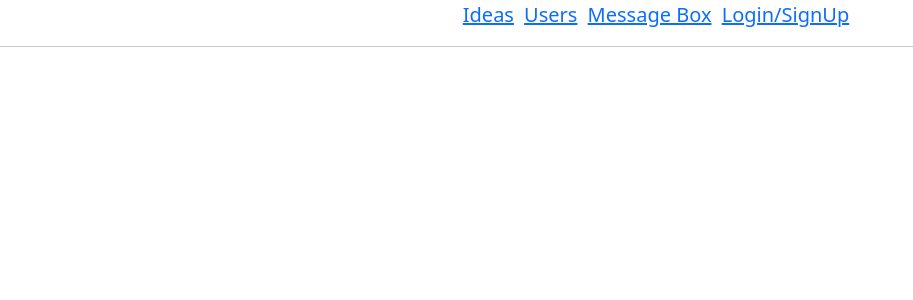
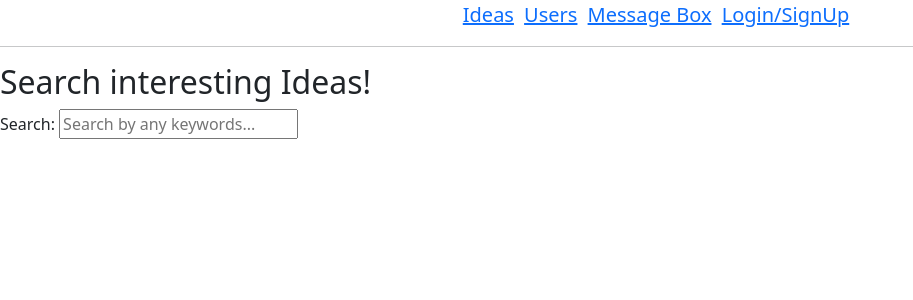
Before and after one commit to kikutan-day65/dev-share-ideas, a Django app: page / in a window 1280 px wide. Shown: the top 300 px of the page, without its empty margins (0-913 px from the left). Run offline with Django 4.2, Linux system fonts and the light colour scheme; data that the repository does not hold is empty.

Commit message:
style: add form for search

```diff
--- a/ShareIdea/projects/templates/projects/ideas.html
+++ b/ShareIdea/projects/templates/projects/ideas.html
@@ -3,6 +3,13 @@
 
 
 {% block content %}
+
+<form action="{% url 'ideas' %}" method="GET">
+    <h2>Search interesting Ideas!</h2>
+    <label for="">Search: </label>
+    <input type="text" name="search_query" value="{{ search_query }}" placeholder="Search by any keywords...">
+</form>
+
 
 <div class="container-fluid">
     <div class="row">
```
